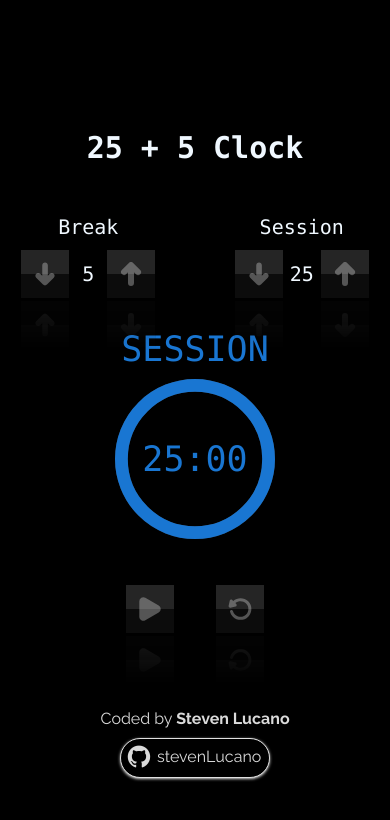
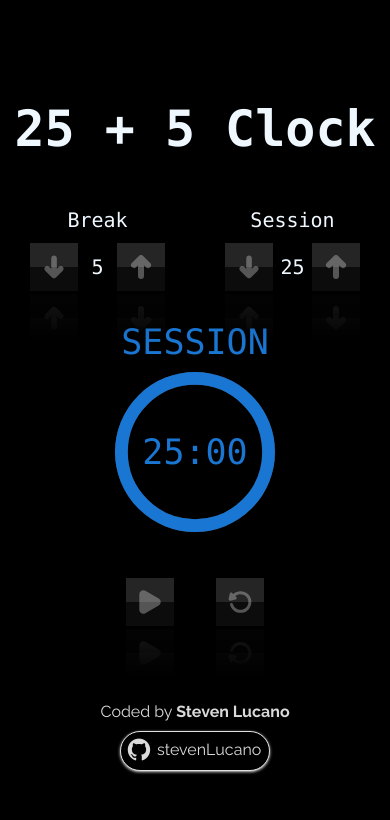
Before and after one commit to stevenLucano/alarm-vite-react, a React (Vite) app: page / in a window 390 px wide. Shown: the top 820 px of the page. Built offline with nearby package versions, Linux system fonts and the light colour scheme.

Commit message:
Resolucion pantallas listas

```diff
--- a/src/App.css
+++ b/src/App.css
@@ -3,7 +3,7 @@
   flex-direction: column;
   justify-content: center;
   align-items: center;
-  height: 100vh;
+  min-height: 100vh;
   width: 100vw;
   background: #000;
   touch-action: none;
@@ -16,27 +16,28 @@ h1{
 }
 
 @media (max-width:400px){
-  .App {
-    justify-content: start;
-  }
+
   h1{
     font-size: 30px;
-    margin: 130px 0 50px 0;
     width: 100%;
     text-align: center;
   }
 }
 
-.controllers {
-  width: 60vw;
-  display: flex;
-  justify-content: space-between;
+@media (max-width:620px){
+  .App {
+    justify-content: start;
+  }
+  h1{
+    margin: 100px 0 50px 0;
+    font-size: 50px;
+  }
 }
 
-@media (max-width:400px){
-  .controllers{
-    width: 100vw;
-  }
+.controllers {
+  width: 100vw;
+  display: flex;
+  justify-content: space-around;
 }
 
 .timer-control {
@@ -62,6 +63,11 @@ h1{
   letter-spacing: 4px;
   text-decoration: none;
   -webkit-box-reflect: below 1px linear-gradient(transparent, #0004);
+}
+@media (max-width:800px){
+  .btn {
+    width: 12vw;
+  }
 }
 @media (max-width:400px) {
   .btn {
--- a/src/Components/ControlTimer.jsx/styles.scss
+++ b/src/Components/ControlTimer.jsx/styles.scss
@@ -33,6 +33,18 @@
   font-size: 30px;
 }
 
+@media (max-width: 620px) {
+  #break-label,
+  #session-label {
+    font-size: 25px;
+    margin-bottom: 10px;
+  }
+
+  .display {
+    font-size: 25px;
+  }
+}
+
 @media (max-width: 400px) {
   .controller {
     width: 35vw;
--- a/src/Components/Timer/styles.scss
+++ b/src/Components/Timer/styles.scss
@@ -22,6 +22,22 @@ div[data-test-id="CircularProgressbarWithChildren"] {
   margin: 20px;
 }
 
+@media (max-width: 620px) {
+  .timer {
+    width: 50vw;
+    height: 60vw;
+    margin: 0;
+    margin-top: 20px;
+  }
+  #timer-label {
+    font-size: 35px;
+  }
+
+  #time-left {
+    font-size: 35px;
+  }
+}
+
 @media (max-width: 400px) {
   .timer {
     width: 160px;
```
